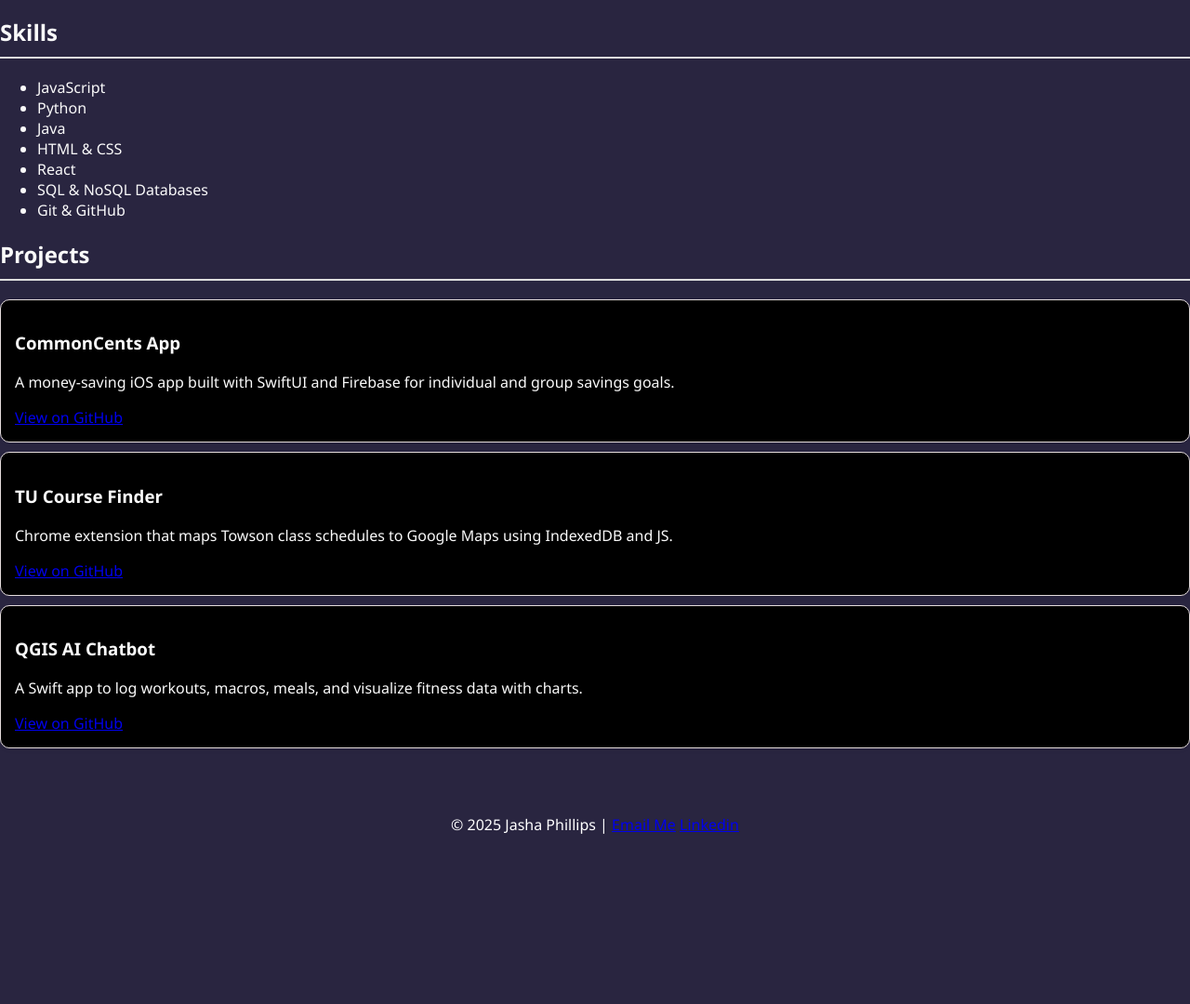
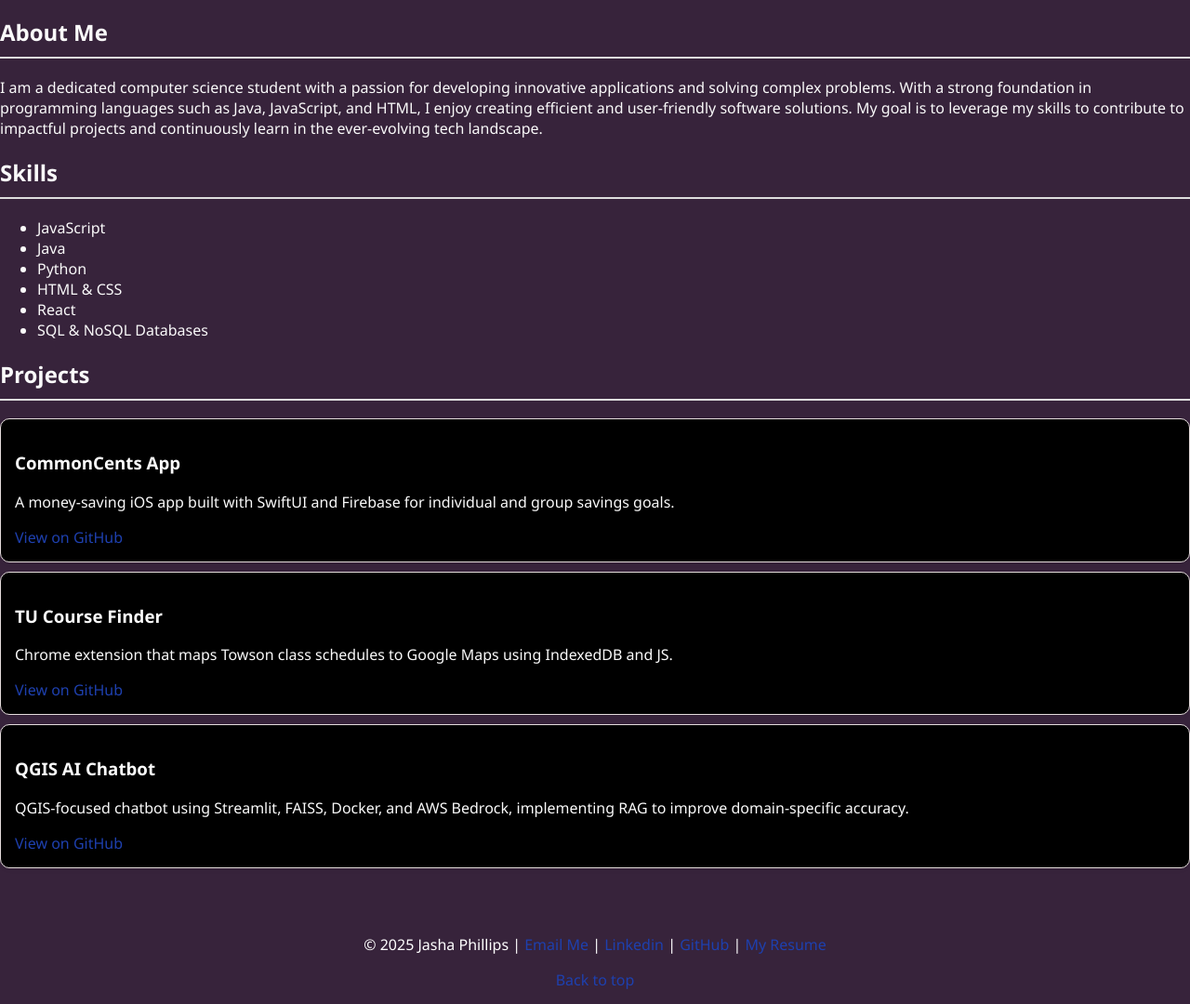
Before and after one commit to jashadev42/MyWebsite, a plain HTML site: page index.html in a window 1280 px wide. Shown: the part 422-1502 px from the top of the page at 93% size. Before the commit the page ends 1351 px from the top, so only its background shows below. Drawn offline with Linux system fonts and the light colour scheme.

Commit message:
Update website: modify index, scripts, styles; add banner and resume

```diff
--- a/index.html
+++ b/index.html
@@ -8,6 +8,7 @@
     <link rel="stylesheet" href="styles.css">
 </head>
 <body>
+    <div id="top"></div>
     <header class="hero">
         <div class="text-overlay">
         <h1>Hi, I'm Jasha Phillips</h1>
@@ -15,16 +16,23 @@
     </div>
     </header>
 
+    <section id="about-me">
+        <h2>About Me</h2>
+        <p>I am a dedicated computer science student with a passion for developing innovative applications and solving complex problems.
+             With a strong foundation in programming languages such as Java, JavaScript, and HTML, I enjoy creating efficient and
+             user-friendly software solutions. My goal is to leverage my skills to contribute to impactful projects and continuously
+             learn in the ever-evolving tech landscape.</p>
+    </section>
+
     <section id="skills">
         <h2>Skills</h2>
         <ul class="Skills-list">
             <li>JavaScript</li>
+            <li>Java</li>
             <li>Python</li>
-            <li>Java</li>
             <li>HTML & CSS</li>
             <li>React</li>
             <li>SQL & NoSQL Databases</li>
-            <li>Git & GitHub</li>
         </ul>
     </section>
 
@@ -36,7 +44,8 @@
     </section>
 
     <footer>
-        <p>© 2025 Jasha Phillips | <a href="mailto:jasha.k.phillips@gmail.com">Email Me</a> <a href="https://www.linkedin.com/in/jasha-phillips-22a411275/">Linkedin</a></p>
+        <p>© 2025 Jasha Phillips | <a href="mailto:jasha.k.phillips@gmail.com">Email Me</a> | <a href="https://www.linkedin.com/in/jasha-phillips-22a411275/">Linkedin</a> | <a href="https://github.com/jashadev42">GitHub</a> | <a href="/Resume 2025.pdf">My Resume</a></p>
+        <a href="#top">Back to top</a>
     </footer>
 </body>
 </html>
--- a/script.js
+++ b/script.js
@@ -12,7 +12,7 @@ const projects = [
   },
   {
     title: "QGIS AI Chatbot",
-    description: "A Swift app to log workouts, macros, meals, and visualize fitness data with charts.",
+    description: "QGIS-focused chatbot using Streamlit, FAISS, Docker, and AWS Bedrock, implementing RAG to improve domain-specific accuracy.",
     link: "https://github.com/jashadev42/summer-project2024"
   }
 ];
--- a/styles.css
+++ b/styles.css
@@ -2,13 +2,13 @@ body {
     font-family: 'Segoe UI', sans-serif;
     margin: 0;
     padding: 0;
-    background-color: #070322dc;
+    background-color: #1a031ede;
     color: rgb(250, 250, 250);
 }
 
 .hero {
     background-color: #7a858426;
-    color: white;
+    color: rgb(255, 255, 255);
     padding: 60px 20px;
     text-align: center;
     background-image: url('banner1.jpg');
@@ -62,6 +62,11 @@ h2 {
   margin-top: 10px;
 }
 
+a {
+    color: #1e40af; /* default link color */
+    text-decoration: none; /* removes underline (optional) */
+  }
+
 footer {
     color: white;
     text-align: center;
```
Also changed, not shown: banner2.jpg (added), 1 other file.
